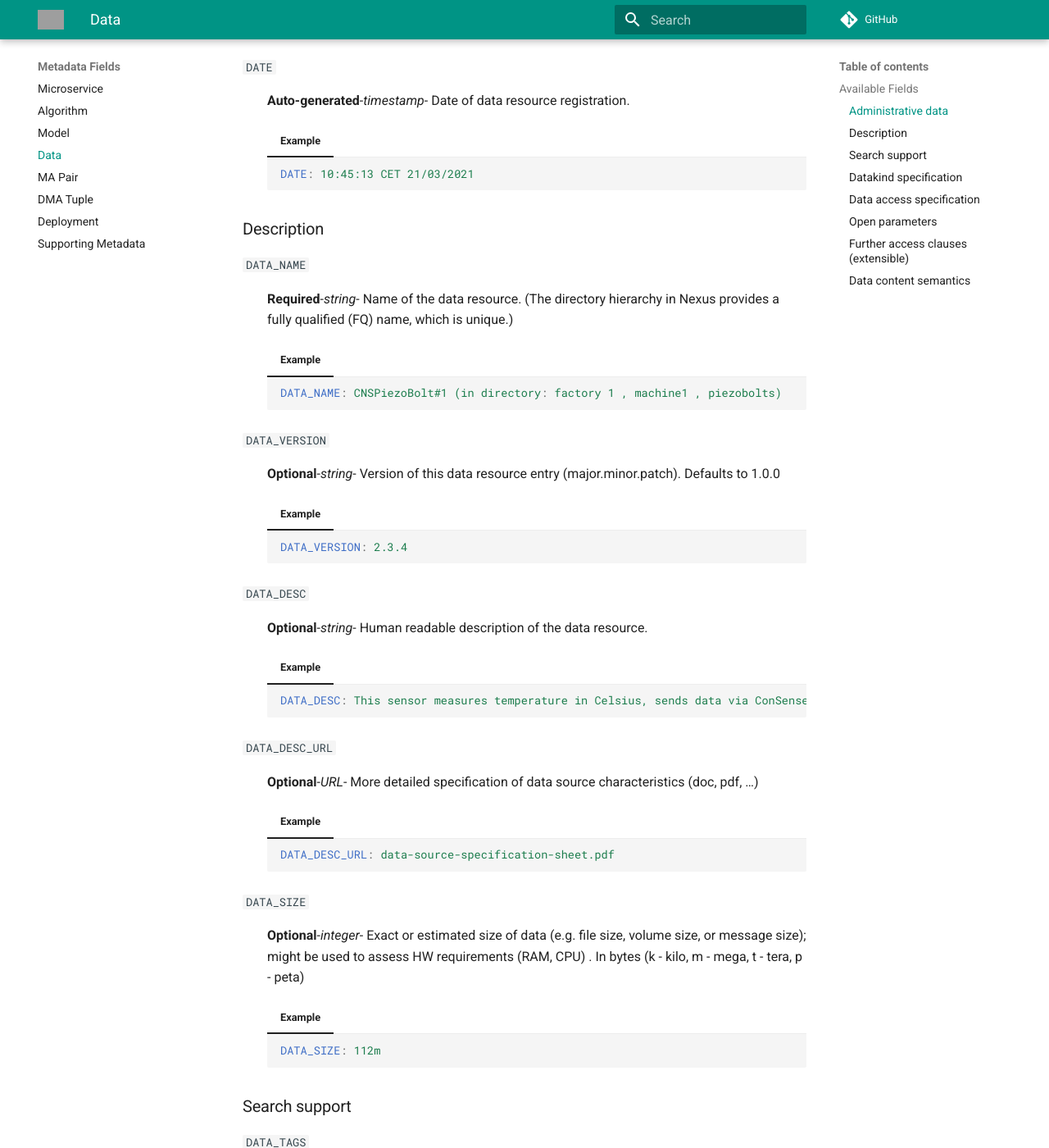
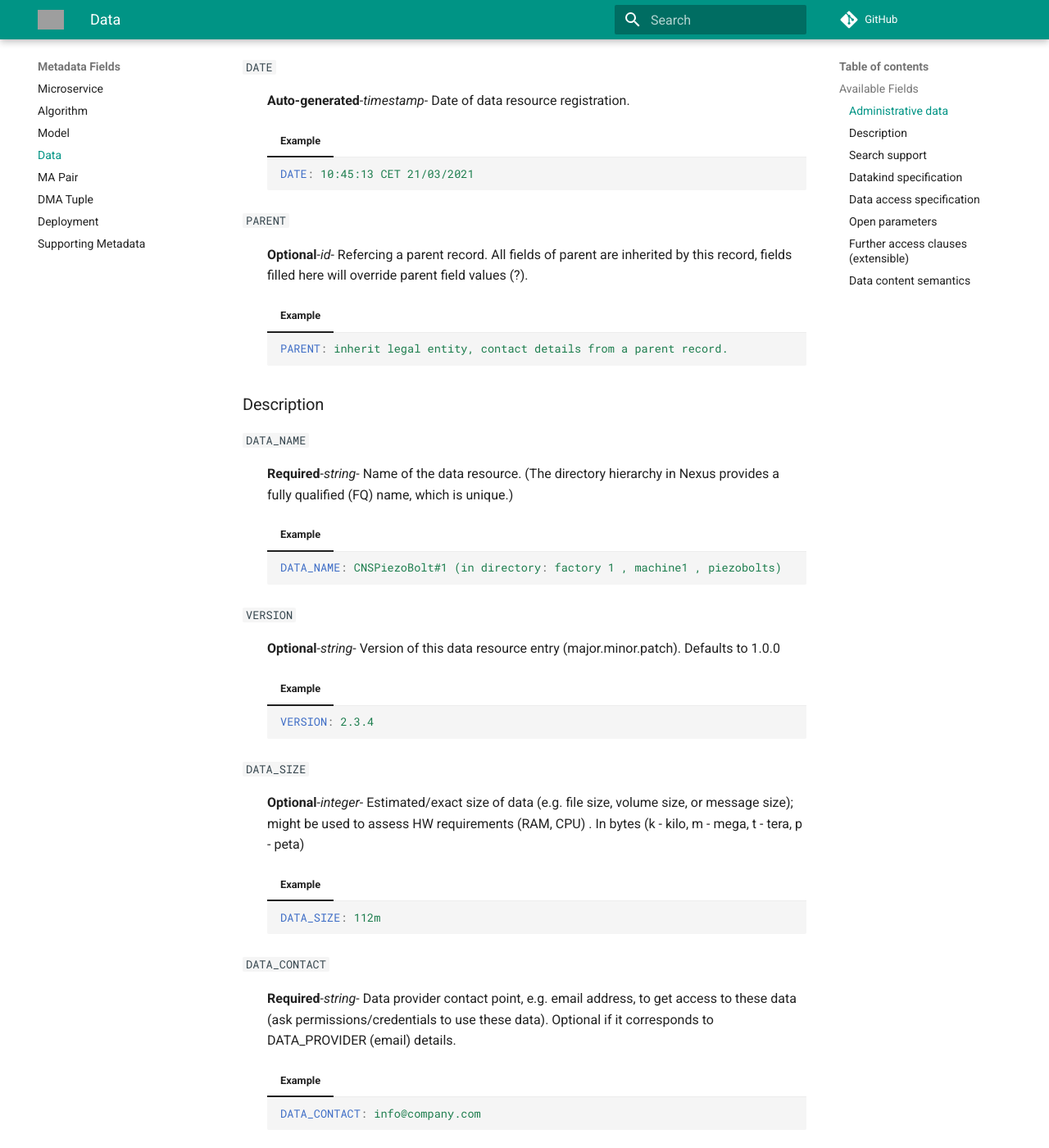
Before and after one commit to DIGITbrain/digitbrain.github.io, an MkDocs documentation site: the page built from docs/attributes/data.md, in a window 1280 px wide and 1400 px high, scrolled down 1179 px. Shown: the whole window at 82% size. Built offline with MkDocs 1.6.1 and Material for MkDocs 9.7.7, drawn with Linux system fonts in a browser that asks for light colours; comment, search, counter and statistics services are not loaded; some of the changed text lies outside the part shown; grey boxes are pictures that could not be loaded.

Commit message:
Update data.md
Update Data fields [AUTO]

````diff
--- a/docs/attributes/data.md
+++ b/docs/attributes/data.md
@@ -41,13 +41,13 @@ has these sections:
         AUTHOR: UUID
         ```
 
-`PROVIDER`
+`DATA_PROVIDER`
 
 :   **Auto-generated**-*id*- Legal entity who provides the data resource (owner). It is the affiliation of the author by default.
 
     === "Example"
         ``` yaml
-        PROVIDER: UUID
+        DATA_PROVIDER: UUID
         ```
 
 `DATE`
@@ -58,6 +58,15 @@ has these sections:
         ``` yaml
         DATE: 10:45:13 CET 21/03/2021
         ```
+
+`PARENT`
+
+:   **Optional**-*id*- Refercing a parent record. All fields of parent are inherited by this record, fields filled here will override parent field values (?).
+    === "Example"
+        ``` yaml
+        PARENT: inherit legal entity, contact details from a parent record.
+        ```
+
 
 ### Description
 
@@ -71,12 +80,29 @@ has these sections:
         DATA_NAME: CNSPiezoBolt#1 (in directory: factory 1 , machine1 , piezobolts)
         ```
 
-`DATA_VERSION`
+`VERSION`
 
 :   **Optional**-*string*- Version of this data resource entry (major.minor.patch). Defaults to 1.0.0
     === "Example"
         ``` yaml
-        DATA_VERSION: 2.3.4
+        VERSION: 2.3.4
+        ```
+
+`DATA_SIZE`
+
+:   **Optional**-*integer*- Estimated/exact size of data (e.g. file size, volume size, or message size); might be used to assess HW requirements (RAM, CPU) . In bytes (k - kilo, m - mega, t - tera, p - peta)
+    === "Example"
+        ``` yaml
+        DATA_SIZE: 112m
+        ```
+
+`DATA_CONTACT`
+
+:   **Required**-*string*- Data provider contact point, e.g. email address, to get access to these data (ask permissions/credentials to use these data). Optional if it corresponds to DATA_PROVIDER (email) details.
+
+    === "Example"
+        ``` yaml
+        DATA_CONTACT: info@company.com
         ```
 
 `DATA_DESC`
@@ -87,21 +113,14 @@ has these sections:
         DATA_DESC: This sensor measures temperature in Celsius, sends data via ConSenses edge device via an MQTT broker
         ```
 
-`DATA_DESC_URL`
+`DATA_SPECS_DOC`
 
 :   **Optional**-*URL*- More detailed specification of data source characteristics (doc, pdf, …)
     === "Example"
         ``` yaml
-        DATA_DESC_URL: data-source-specification-sheet.pdf
+        DATA_SPECS_DOC: data-source-specification-sheet.pdf
         ```
 
-`DATA_SIZE`
-
-:   **Optional**-*integer*- Exact or estimated size of data (e.g. file size, volume size, or message size); might be used to assess HW requirements (RAM, CPU) . In bytes (k - kilo, m - mega, t - tera, p - peta)
-    === "Example"
-        ``` yaml
-        DATA_SIZE: 112m
-        ```
 
 ### Search support
 
````
Also changed, not shown: other parts of docs/attributes/data.md (+3 -3 lines).
